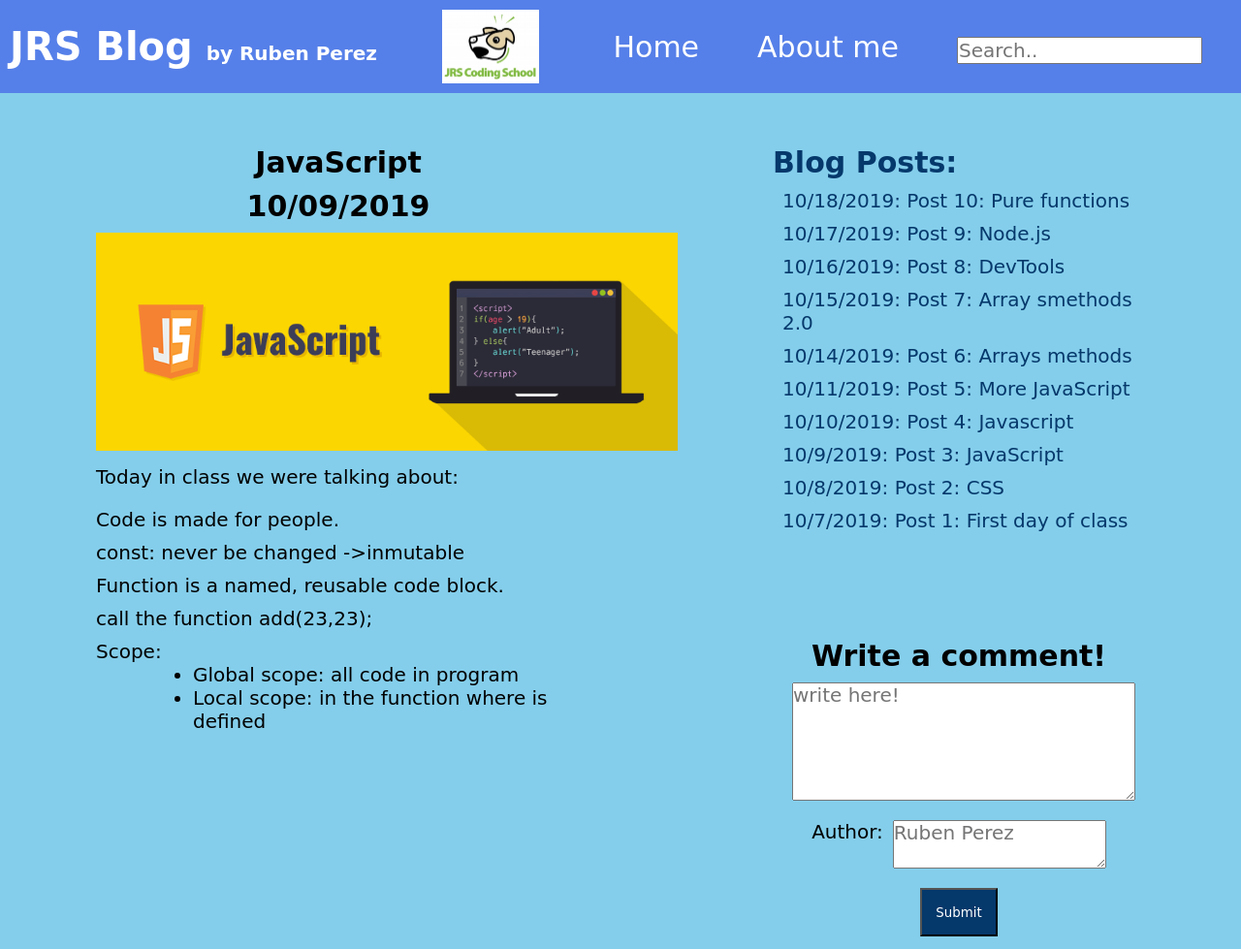
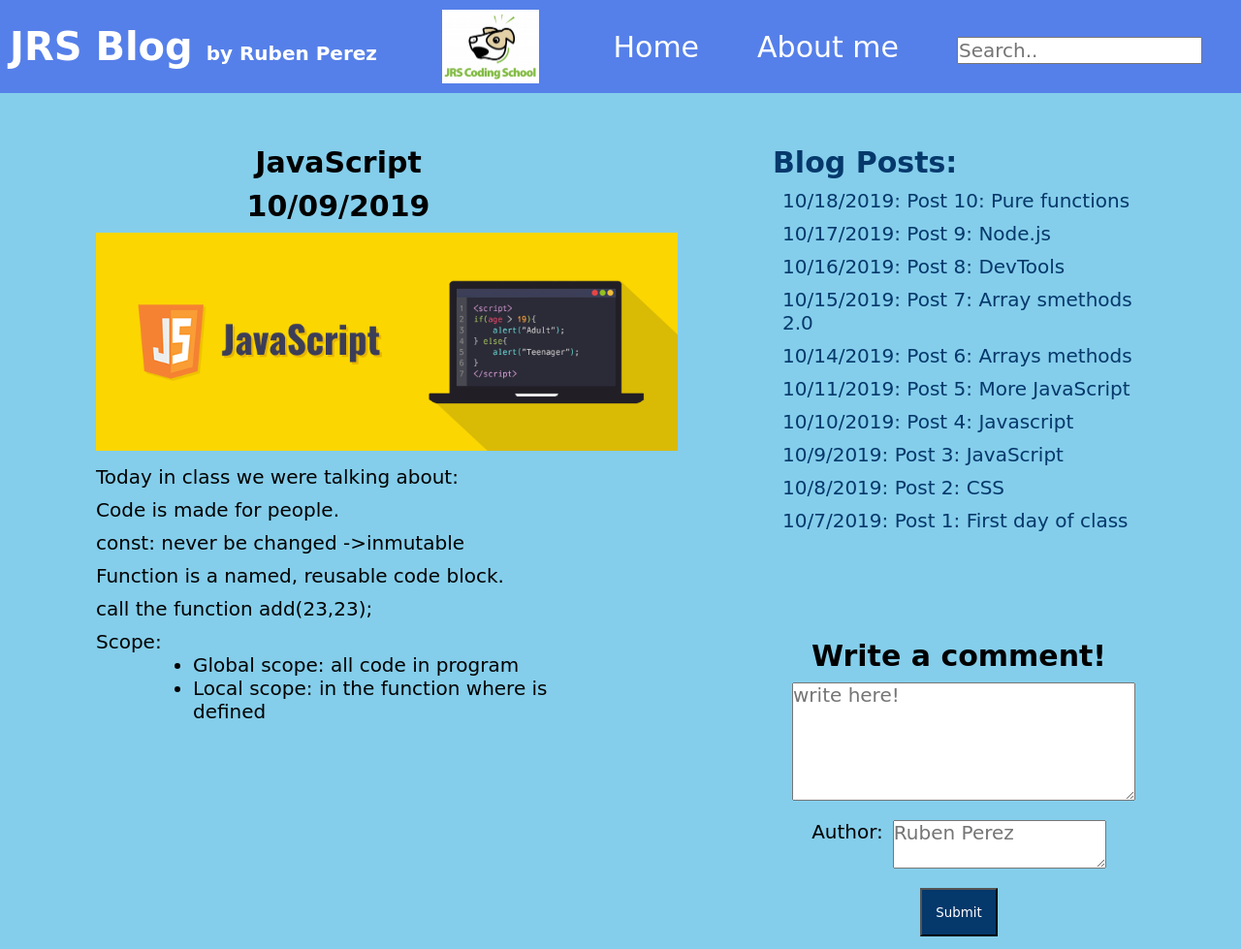
Before and after one commit to rubenperezf/JRS-blog, a plain HTML site: page post-3.html in a window 1280 px wide. Shown: the top 979 px of the page at 97% size. Drawn offline with Linux system fonts and the light colour scheme; a web font is replaced by a local one.

Commit message:
with out cname

```diff
--- a/post-3.html
+++ b/post-3.html
@@ -36,7 +36,7 @@
                 <h1>JavaScript</h1>
                 <h2>10/09/2019</h2>
                 <img class="image-post" src="images/javascript.png">
-                <p></p>Today in class we were talking about:</p>
+                <p>Today in class we were talking about:</p>
 
                 <p>Code is made for people.</p>
                 <p>const: never be changed ->inmutable</p>
@@ -49,7 +49,7 @@
                 </ul>
 
 
-                </p>
+
 
             </div>
             <div class="old-posts">
```
Also changed, not shown: post-1.html (+1 -1 lines), post-2.html (+1 -1 lines), images/ruben.jpg (deleted), 1 other file.
